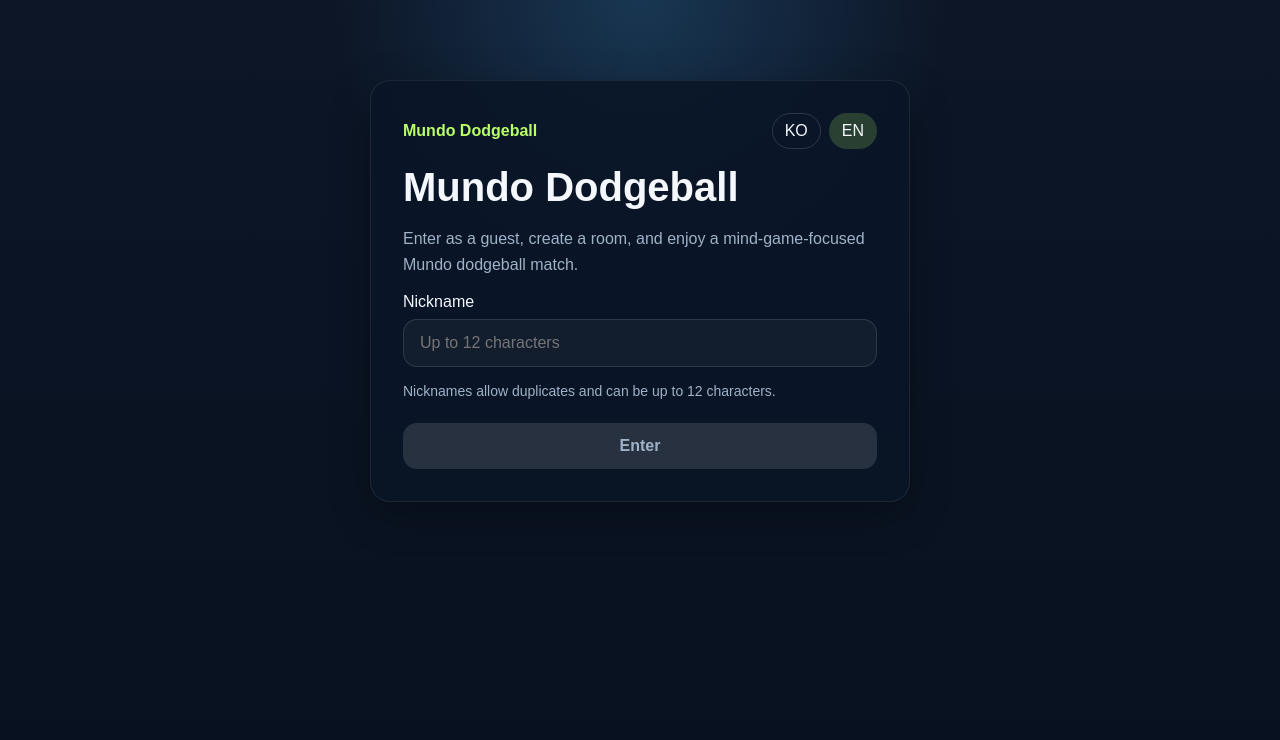
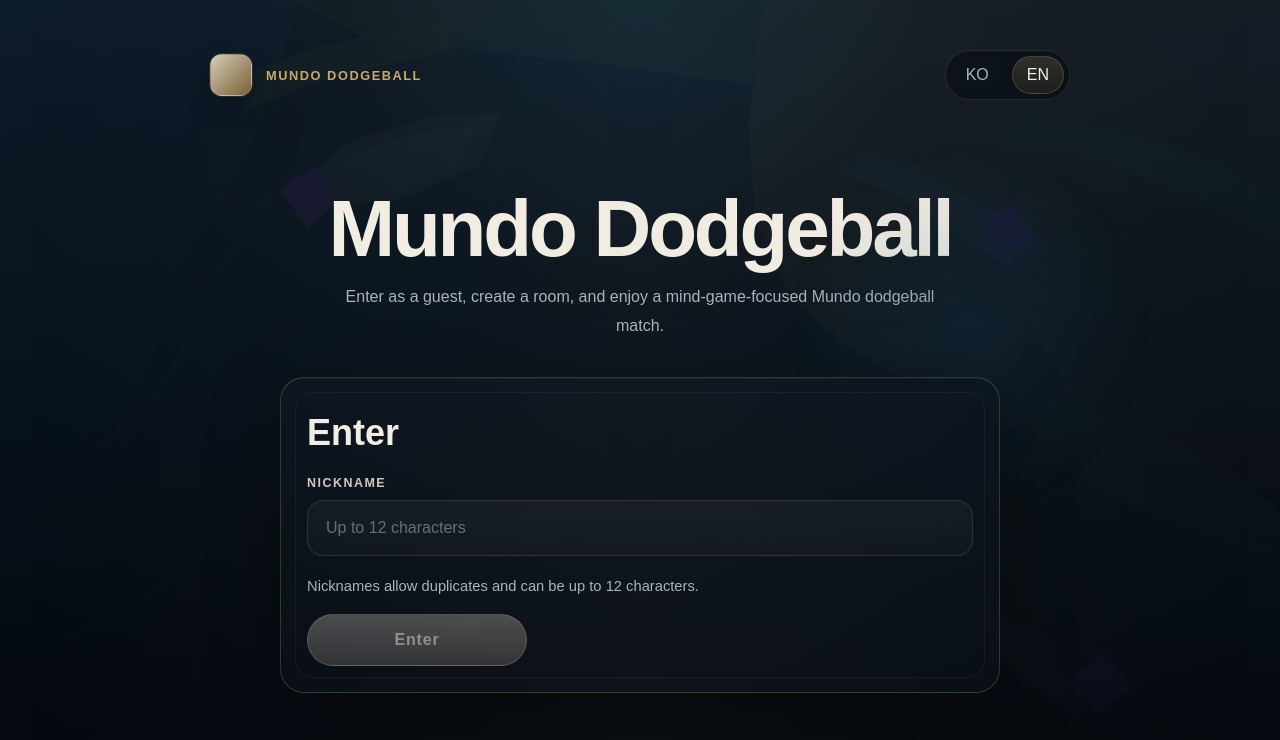
Before and after one commit to carrotbat410/Mundo_dodgeball_game, a Next.js app in the folder apps/web/: page /guest in a window 1280 px wide. Shown: the top 740 px of the page. Built offline with nearby package versions, Linux system fonts and the light colour scheme; no server answers.

Commit message:
feat(web): refresh guest landing design

```diff
--- a/apps/web/src/app/globals.css
+++ b/apps/web/src/app/globals.css
@@ -1,12 +1,17 @@
 :root {
   color-scheme: dark;
-  --bg: #08111f;
-  --panel: rgba(10, 21, 39, 0.86);
-  --text: #f4f7fb;
-  --muted: #9fb2c8;
-  --blue: #47b8ff;
-  --red: #ff6d5e;
-  --accent: #b9ff66;
+  --bg: #07111b;
+  --bg-deep: #03070d;
+  --panel: rgba(7, 15, 24, 0.82);
+  --panel-strong: rgba(8, 17, 28, 0.94);
+  --text: #f3efe6;
+  --muted: #a9b3c1;
+  --blue: #0f4c75;
+  --accent: #c8aa6e;
+  --accent-bright: #f0e6d2;
+  --line: rgba(200, 170, 110, 0.24);
+  --line-strong: rgba(200, 170, 110, 0.4);
+  --danger: #ff907a;
 }
 
 * {
@@ -19,8 +24,8 @@ body {
   padding: 0;
   min-height: 100%;
   background:
-    radial-gradient(circle at top, rgba(71, 184, 255, 0.2), transparent 30%),
-    linear-gradient(180deg, #0d1627 0%, #08111f 100%);
+    radial-gradient(circle at 50% 0%, rgba(12, 78, 119, 0.22), transparent 28%),
+    linear-gradient(180deg, #0c1824 0%, #08111a 48%, #03070d 100%);
   color: var(--text);
   font-family: "Pretendard", "Noto Sans KR", sans-serif;
 }
@@ -30,14 +35,303 @@ input {
   font: inherit;
 }
 
+body::before {
+  content: "";
+  position: fixed;
+  inset: 0;
+  background:
+    linear-gradient(180deg, rgba(2, 7, 14, 0.18), rgba(2, 7, 14, 0.74)),
+    url("/sprites/baron-surroundings.svg") center top / cover no-repeat;
+  opacity: 0.14;
+  pointer-events: none;
+}
+
+body::after {
+  content: "";
+  position: fixed;
+  inset: 0;
+  background:
+    linear-gradient(90deg, transparent 0%, rgba(200, 170, 110, 0.08) 50%, transparent 100%);
+  opacity: 0.5;
+  pointer-events: none;
+}
+
 .page-shell {
+  position: relative;
   min-height: 100vh;
-  padding: 32px;
+  padding: 28px;
+  isolation: isolate;
 }
 
 .panel {
   background: var(--panel);
-  border: 1px solid rgba(255, 255, 255, 0.08);
-  border-radius: 20px;
-  box-shadow: 0 12px 40px rgba(0, 0, 0, 0.25);
+  border: 1px solid var(--line);
+  border-radius: 24px;
+  box-shadow:
+    0 24px 70px rgba(0, 0, 0, 0.42),
+    inset 0 1px 0 rgba(255, 255, 255, 0.04);
+  backdrop-filter: blur(14px);
 }
+
+.guest-shell {
+  position: relative;
+  max-width: 860px;
+  margin: 0 auto;
+  padding: 22px 0 48px;
+  display: grid;
+  gap: 36px;
+}
+
+.guest-shell::before {
+  content: "";
+  position: absolute;
+  top: 120px;
+  right: -80px;
+  width: 360px;
+  height: 360px;
+  border-radius: 999px;
+  background: radial-gradient(circle, rgba(12, 78, 119, 0.18), transparent 70%);
+  filter: blur(8px);
+  pointer-events: none;
+}
+
+.guest-topbar {
+  display: flex;
+  justify-content: space-between;
+  align-items: center;
+  gap: 16px;
+}
+
+.guest-brand {
+  display: flex;
+  align-items: center;
+  gap: 14px;
+}
+
+.guest-brand-mark {
+  width: 42px;
+  height: 42px;
+  border-radius: 12px;
+  border: 1px solid rgba(240, 230, 210, 0.16);
+  background:
+    linear-gradient(135deg, rgba(240, 230, 210, 0.88), rgba(138, 107, 53, 0.88));
+  box-shadow:
+    0 0 0 1px rgba(200, 170, 110, 0.14),
+    0 12px 24px rgba(0, 0, 0, 0.25);
+}
+
+.guest-kicker,
+.guest-input-label {
+  margin: 0;
+  letter-spacing: 0.12em;
+  text-transform: uppercase;
+}
+
+.guest-kicker {
+  color: var(--accent);
+  font-size: 0.8rem;
+  font-weight: 700;
+}
+
+.guest-locale-toggle {
+  display: inline-flex;
+  gap: 8px;
+  padding: 5px;
+  border: 1px solid rgba(200, 170, 110, 0.16);
+  border-radius: 999px;
+  background: rgba(5, 12, 20, 0.7);
+}
+
+.guest-locale-button {
+  padding: 9px 14px;
+  border: 1px solid transparent;
+  border-radius: 999px;
+  background: transparent;
+  color: var(--muted);
+  cursor: pointer;
+  transition: 160ms ease;
+}
+
+.guest-locale-button.active {
+  border-color: rgba(200, 170, 110, 0.24);
+  background: linear-gradient(180deg, rgba(200, 170, 110, 0.2), rgba(120, 90, 48, 0.18));
+  color: var(--text);
+}
+
+.guest-hero {
+  max-width: 720px;
+  display: grid;
+  gap: 12px;
+  padding-top: 52px;
+  text-align: center;
+  justify-self: center;
+}
+
+.guest-title {
+  margin: 0;
+  font-size: clamp(3rem, 9vw, 5rem);
+  font-weight: 800;
+  line-height: 1.02;
+  letter-spacing: -0.04em;
+}
+
+.guest-subtitle {
+  margin: 0 auto;
+  max-width: 620px;
+  color: var(--muted);
+  font-size: 1rem;
+  line-height: 1.85;
+}
+
+.guest-card {
+  position: relative;
+  max-width: 720px;
+  width: 100%;
+  margin: 0 auto;
+  padding: 26px;
+  display: grid;
+  gap: 22px;
+  background:
+    linear-gradient(180deg, rgba(10, 20, 31, 0.96), rgba(6, 13, 21, 0.98));
+}
+
+.guest-card::before {
+  content: "";
+  position: absolute;
+  inset: 14px;
+  border: 1px solid rgba(200, 170, 110, 0.08);
+  border-radius: 18px;
+  pointer-events: none;
+}
+
+.guest-card-header {
+  position: relative;
+  display: flex;
+  justify-content: flex-start;
+  align-items: flex-start;
+  gap: 16px;
+}
+
+.guest-card-title {
+  margin: 8px 0 0;
+  font-size: clamp(1.75rem, 3vw, 2.25rem);
+  font-weight: 800;
+}
+
+.guest-input-group {
+  position: relative;
+  display: grid;
+  gap: 10px;
+}
+
+.guest-input-label {
+  color: rgba(243, 239, 230, 0.84);
+  font-size: 0.78rem;
+  font-weight: 700;
+}
+
+.guest-input {
+  width: 100%;
+  padding: 18px 18px;
+  border: 1px solid rgba(200, 170, 110, 0.16);
+  border-radius: 16px;
+  background:
+    linear-gradient(180deg, rgba(255, 255, 255, 0.02), transparent),
+    rgba(255, 255, 255, 0.025);
+  color: var(--text);
+  outline: none;
+  transition: border-color 160ms ease, box-shadow 160ms ease;
+}
+
+.guest-input::placeholder {
+  color: rgba(169, 179, 193, 0.56);
+}
+
+.guest-input:focus {
+  border-color: var(--line-strong);
+  box-shadow:
+    0 0 0 3px rgba(200, 170, 110, 0.08),
+    0 0 28px rgba(15, 76, 117, 0.14);
+}
+
+.guest-card-footer {
+  display: grid;
+  gap: 16px;
+}
+
+.guest-form-hint {
+  margin: 0;
+  min-height: 20px;
+  color: var(--muted);
+  font-size: 0.92rem;
+}
+
+.guest-form-hint-error {
+  color: var(--danger);
+}
+
+.guest-submit {
+  justify-self: start;
+  min-width: 220px;
+  padding: 16px 26px;
+  border: 1px solid rgba(200, 170, 110, 0.24);
+  border-radius: 999px;
+  background:
+    linear-gradient(180deg, #f0e6d2 0%, #c8aa6e 55%, #8d6a35 100%);
+  color: #18120a;
+  font-weight: 800;
+  letter-spacing: 0.05em;
+  cursor: pointer;
+  box-shadow:
+    inset 0 1px 0 rgba(255, 248, 234, 0.72),
+    0 14px 30px rgba(110, 80, 37, 0.22);
+  transition: transform 160ms ease, filter 160ms ease;
+}
+
+.guest-submit:hover:not(:disabled) {
+  transform: translateY(-1px);
+  filter: saturate(1.04);
+}
+
+.guest-submit:disabled {
+  background: linear-gradient(180deg, rgba(86, 87, 90, 0.84), rgba(51, 52, 56, 0.94));
+  color: rgba(243, 239, 230, 0.46);
+  cursor: not-allowed;
+  box-shadow: none;
+}
+
+@media (max-width: 768px) {
+  .page-shell {
+    padding: 20px;
+  }
+
+  .guest-shell {
+    gap: 28px;
+    padding-top: 8px;
+  }
+
+  .guest-topbar,
+  .guest-card-header {
+    flex-direction: column;
+    align-items: flex-start;
+  }
+
+  .guest-hero {
+    padding-top: 24px;
+    text-align: left;
+    justify-self: stretch;
+  }
+
+  .guest-subtitle {
+    margin-left: 0;
+  }
+
+  .guest-card {
+    padding: 22px 18px;
+  }
+
+  .guest-submit {
+    width: 100%;
+    justify-self: stretch;
+  }
+}
--- a/apps/web/src/app/guest/page.tsx
+++ b/apps/web/src/app/guest/page.tsx
@@ -57,6 +57,7 @@ export default function GuestPage() {
 
   const trimmedNickname = nickname.trim();
   const canSubmit = trimmedNickname.length > 0 && trimmedNickname.length <= MAX_NICKNAME_LENGTH && !isSubmitting;
+  const brandName = locale === "ko" ? "문도 피구" : "Mundo Dodgeball";
 
   const handleSubmit = () => {
     const trimmed = nickname.trim();
@@ -80,43 +81,42 @@ export default function GuestPage() {
 
   return (
     <main className="page-shell">
-      <section
-        className="panel"
-        style={{
-          maxWidth: 540,
-          margin: "48px auto",
-          padding: 32,
-          display: "grid",
-          gap: 16
-        }}
-      >
-        <div style={{ display: "flex", justifyContent: "space-between", alignItems: "center" }}>
-          <span style={{ color: "var(--accent)", fontWeight: 700 }}>Mundo Dodgeball</span>
-          <div style={{ display: "flex", gap: 8 }}>
+      <section className="guest-shell">
+        <div className="guest-topbar">
+          <div className="guest-brand">
+            <span className="guest-brand-mark" />
+            <div>
+              <p className="guest-kicker">{brandName}</p>
+            </div>
+          </div>
+          <div className="guest-locale-toggle">
             {(["ko", "en"] as const).map((item) => (
               <button
                 key={item}
                 type="button"
                 onClick={() => setLocale(item)}
-                style={{
-                  padding: "8px 12px",
-                  borderRadius: 999,
-                  border: item === locale ? "1px solid transparent" : "1px solid rgba(255,255,255,0.14)",
-                  background: item === locale ? "rgba(185,255,102,0.18)" : "transparent",
-                  color: "var(--text)"
-                }}
+                className={item === locale ? "guest-locale-button active" : "guest-locale-button"}
               >
                 {item.toUpperCase()}
               </button>
             ))}
           </div>
         </div>
-        <h1 style={{ margin: 0, fontSize: 40 }}>{t(locale, "guest.title")}</h1>
-        <p style={{ margin: 0, color: "var(--muted)", lineHeight: 1.6 }}>
-          {t(locale, "guest.subtitle")}
-        </p>
-        <label style={{ display: "grid", gap: 8 }}>
-          <span>{t(locale, "guest.nickname")}</span>
+
+        <div className="guest-hero">
+          <h1 className="guest-title">{t(locale, "guest.title")}</h1>
+          <p className="guest-subtitle">{t(locale, "guest.subtitle")}</p>
+        </div>
+
+        <div className="guest-card panel">
+          <div className="guest-card-header">
+            <div>
+              <h2 className="guest-card-title">{t(locale, "guest.enter")}</h2>
+            </div>
+          </div>
+
+          <label className="guest-input-group">
+            <span className="guest-input-label">{t(locale, "guest.nickname")}</span>
             <input
               value={nickname}
               maxLength={MAX_NICKNAME_LENGTH}
@@ -129,35 +129,24 @@ export default function GuestPage() {
                 }
               }}
               placeholder={t(locale, "guest.nicknamePlaceholder")}
-            style={{
-              padding: "14px 16px",
-              borderRadius: 14,
-              border: "1px solid rgba(255,255,255,0.12)",
-              background: "rgba(255,255,255,0.04)",
-              color: "var(--text)"
-            }}
+              className="guest-input"
             />
           </label>
-        <p style={{ margin: 0, color: error ? "#ff9388" : "var(--muted)", fontSize: 14 }}>
+
+          <div className="guest-card-footer">
+            <p className={error ? "guest-form-hint guest-form-hint-error" : "guest-form-hint"}>
               {error || tf(locale, "guest.nicknameHint", { max: MAX_NICKNAME_LENGTH })}
             </p>
             <button
               type="button"
               onClick={handleSubmit}
               disabled={!canSubmit}
-          style={{
-            marginTop: 8,
-            padding: "14px 16px",
-            border: 0,
-            borderRadius: 14,
-            background: canSubmit ? "linear-gradient(135deg, var(--blue), #77f0ff)" : "rgba(255,255,255,0.12)",
-            color: canSubmit ? "#07111b" : "var(--muted)",
-            fontWeight: 700,
-            cursor: canSubmit ? "pointer" : "not-allowed"
-          }}
+              className="guest-submit"
             >
               {isSubmitting ? t(locale, "guest.entering") : t(locale, "guest.enter")}
             </button>
+          </div>
+        </div>
       </section>
     </main>
   );
--- a/apps/web/src/messages/en.json
+++ b/apps/web/src/messages/en.json
@@ -2,11 +2,20 @@
   "guest.title": "Mundo Dodgeball",
   "guest.enter": "Enter",
   "guest.subtitle": "Enter as a guest, create a room, and enjoy a mind-game-focused Mundo dodgeball match.",
+  "guest.heroEyebrow": "Baron Pit Scrimmage",
+  "guest.featureRealtime": "Real-time lobby",
+  "guest.featureMode": "1v1 · 2v2 · 3v3",
+  "guest.featureSkill": "Q cleaver mind game",
   "guest.nickname": "Nickname",
   "guest.nicknamePlaceholder": "Up to 12 characters",
   "guest.nicknameHint": "Nicknames allow duplicates and can be up to {max} characters.",
   "guest.nicknameError": "Nicknames must be between 1 and {max} characters.",
   "guest.entering": "Joining...",
+  "guest.visualLabel": "Champion Preview",
+  "guest.statMindGameLabel": "Combat Style",
+  "guest.statMindGameValue": "Mind-game focused",
+  "guest.statArenaLabel": "Arena Mood",
+  "guest.statArenaValue": "Baron pit showdown",
   "rooms.title": "Rooms",
   "rooms.create": "Create Room",
   "rooms.close": "Close",
```
Also changed, not shown: apps/web/src/messages/ko.json (+9 -0 lines). Lines whose indentation alone changed are shown as unchanged.
